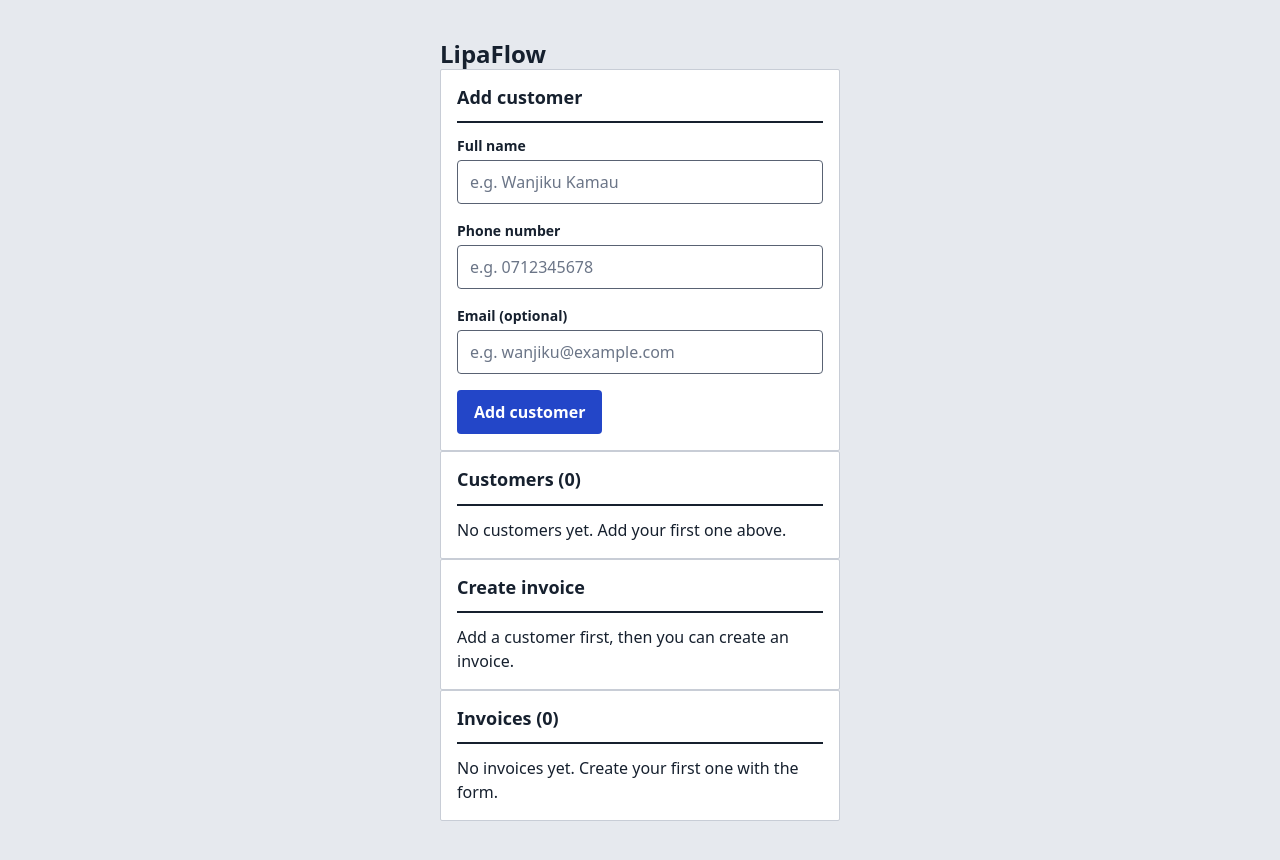
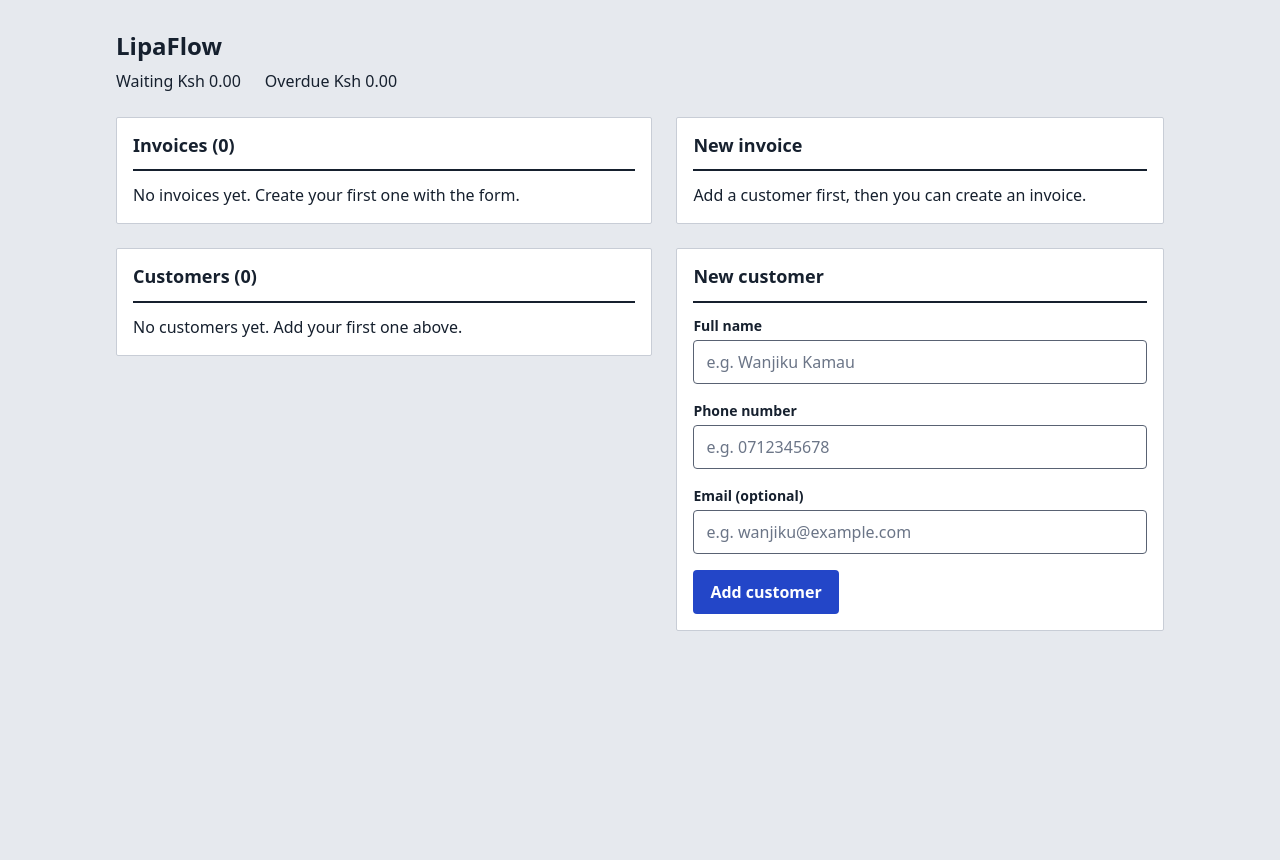
Before and after one commit to SamwelOsogo/Lipaflow, a React (Vite) app: page / in a window 1280 px wide. After the commit the page ends 800 px from the top, so only its background shows below. Built offline with nearby package versions, Linux system fonts and the light colour scheme.

Commit message:
feat: new page layout with owed summary

```diff
--- /dev/null
+++ b/src/App.css
@@ -0,0 +1,24 @@
+.app {
+  max-width: 1080px;
+  margin: 0 auto;
+  padding: var(--space-4) var(--space-4) var(--space-8);
+}
+
+.app-header { padding: var(--space-4) 0 var(--space-6); }
+
+.owed {
+  display: flex;
+  flex-wrap: wrap;
+  gap: var(--space-1) var(--space-6);
+  margin-top: var(--space-2);
+  font-variant-numeric: tabular-nums;
+}
+
+.owed-overdue { color: var(--stamp); font-weight: 600; }
+
+.layout { display: grid; gap: var(--space-6); }
+.column { display: grid; gap: var(--space-6); align-content: start; }
+
+@media (min-width: 900px) {
+  .layout { grid-template-columns: 1.1fr 1fr; align-items: start; }
+}
--- a/src/App.tsx
+++ b/src/App.tsx
@@ -1,3 +1,4 @@
+import './App.css';
 import Card from './components/ui/Card';
 import Button from './components/ui/Button';
 import CustomerForm from './components/customers/CustomerForm';
@@ -7,11 +8,16 @@ import InvoiceList from './components/invoices/InvoiceList';
 import useLocalStorage from './hooks/useLocalStorage';
 import useCustomers from './hooks/useCustomers';
 import { getErrorMessage } from './utils/errors';
+import { todayISO } from './utils/dates';
+import { formatKES } from './utils/money';
+import { summarizeOwed } from './utils/owed';
 import type { Invoice } from './types';
 
 function App() {
   const { customers, loading, error, retry, addCustomer, removeCustomer } = useCustomers();
   const [invoices, setInvoices] = useLocalStorage<Invoice[]>('lipaflow-invoices', []);
+
+  const owed = summarizeOwed(invoices, todayISO());
 
   async function deleteCustomer(id: string) {
     const hasInvoices = invoices.some((inv) => inv.customerId === id);
@@ -37,11 +43,29 @@ function App() {
   }
 
   return (
-    <div style={{ maxWidth: 400, margin: '40px auto' }}>
+    <div className="app">
+      <header className="app-header">
         <h1>LipaFlow</h1>
+        <p className="owed">
+          <span>Waiting {formatKES(owed.waiting)}</span>
+          <span className={owed.overdue > 0 ? 'owed-overdue' : undefined}>
+            Overdue {formatKES(owed.overdue)}
+          </span>
+        </p>
+      </header>
 
-      <Card title="Add customer">
-        <CustomerForm onAddCustomer={addCustomer} />
+      <main className="layout">
+        <div className="column">
+          <Card title={`Invoices (${invoices.length})`}>
+            {loading ? (
+              <p>Loading...</p>
+            ) : (
+              <InvoiceList
+                invoices={invoices}
+                customers={customers}
+                onMarkPaid={markInvoicePaid}
+              />
+            )}
           </Card>
 
           <Card title={`Customers (${customers.length})`}>
@@ -56,8 +80,10 @@ function App() {
               <CustomerList customers={customers} onDelete={deleteCustomer} />
             )}
           </Card>
+        </div>
 
-      <Card title="Create invoice">
+        <div className="column">
+          <Card title="New invoice">
             {loading ? (
               <p>Loading...</p>
             ) : (
@@ -65,17 +91,11 @@ function App() {
             )}
           </Card>
 
-      <Card title={`Invoices (${invoices.length})`}>
-        {loading ? (
-          <p>Loading...</p>
-        ) : (
-          <InvoiceList
-            invoices={invoices}
-            customers={customers}
-            onMarkPaid={markInvoicePaid}
-          />
-        )}
+          <Card title="New customer">
+            <CustomerForm onAddCustomer={addCustomer} />
           </Card>
+        </div>
+      </main>
     </div>
   );
 }
--- /dev/null
+++ b/src/utils/owed.ts
@@ -0,0 +1,21 @@
+import type { Invoice } from '../types';
+import { getDisplayStatus } from './invoiceStatus';
+
+export interface Owed {
+  waiting: number;
+  overdue: number;
+}
+
+export function summarizeOwed(invoices: readonly Invoice[], today: string): Owed {
+  let waitingCents = 0;
+  let overdueCents = 0;
+
+  for (const invoice of invoices) {
+    const status = getDisplayStatus(invoice, today);
+    const cents = Math.round(invoice.total * 100);
+    if (status === 'Pending') waitingCents += cents;
+    if (status === 'Overdue') overdueCents += cents;
+  }
+
+  return { waiting: waitingCents / 100, overdue: overdueCents / 100 };
+}
```
Lines whose indentation alone changed are shown as unchanged.
